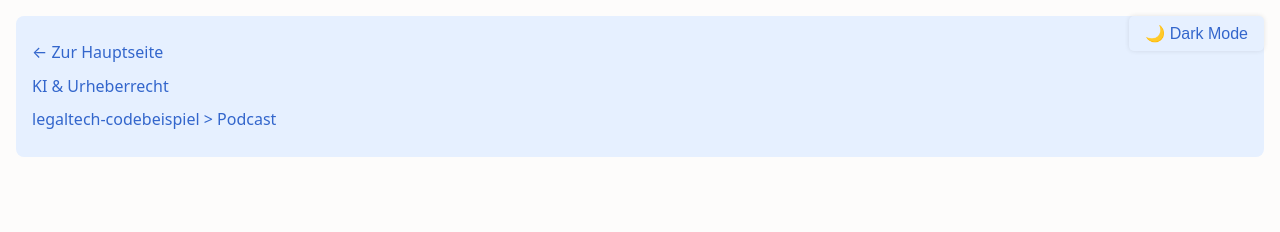
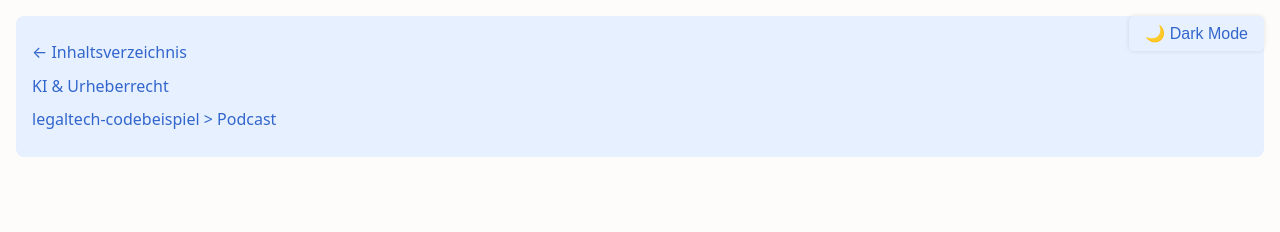
Before and after one commit to RalfSei/RalfSei.github.io, a Jekyll site: the page built from index.md, in a window 1280 px wide. Shown: the top 232 px of the page. Built offline with Jekyll 4.4.1, drawn with Linux system fonts in a browser that asks for light colours.

Commit message:
Update nav.html

```diff
--- a/_includes/nav.html
+++ b/_includes/nav.html
@@ -1,3 +1,3 @@
-<li><a href="/">← Zur Hauptseite</a></li>
+<li><a href="/">← Inhaltsverzeichnis</a></li>
 <li><a href="/ki-urheberrecht/">KI & Urheberrecht</a></li>
 <li><a href="/legaltech-codebeispiel">legaltech-codebeispiel > Podcast</a></li>
```
